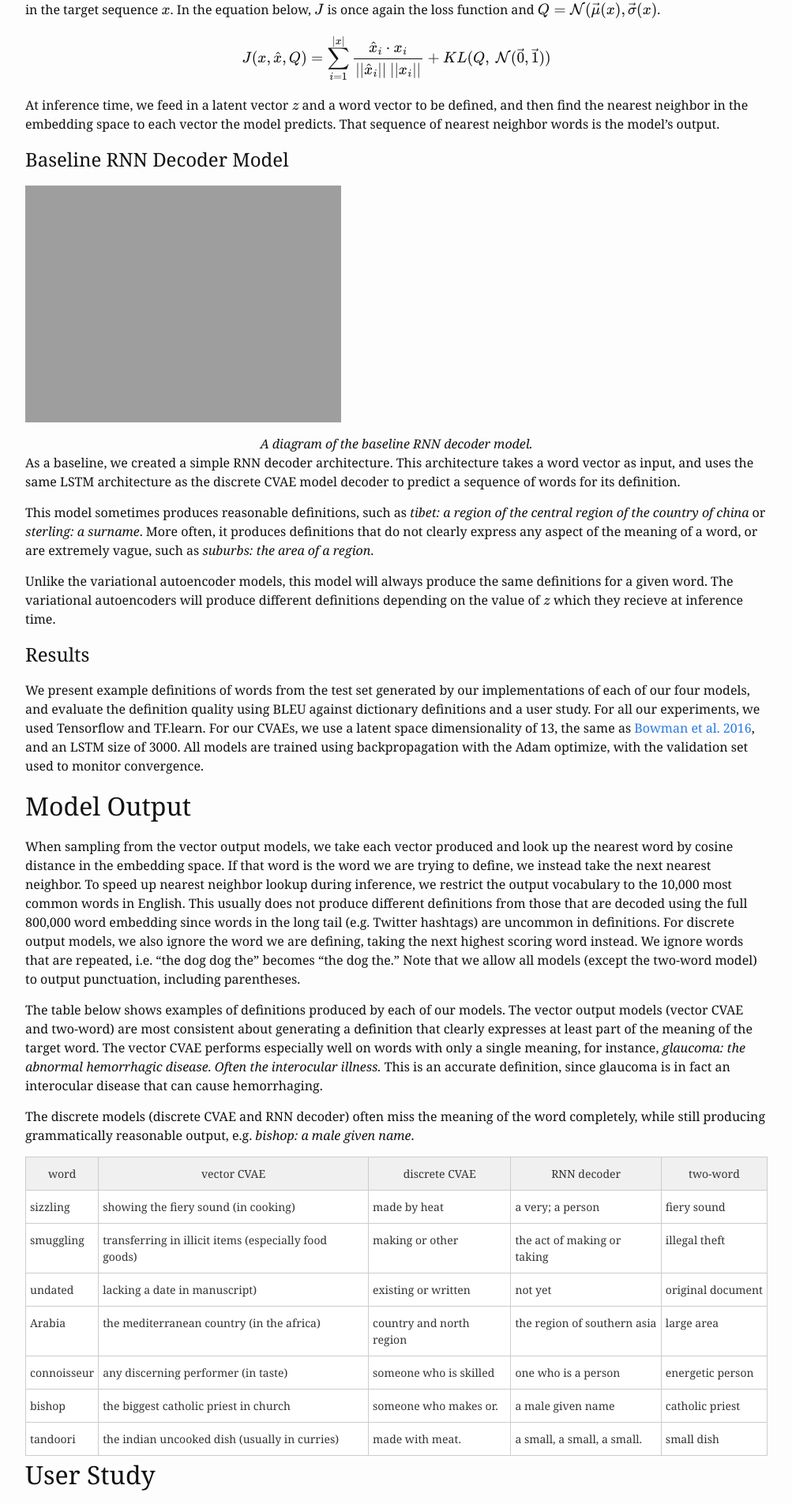
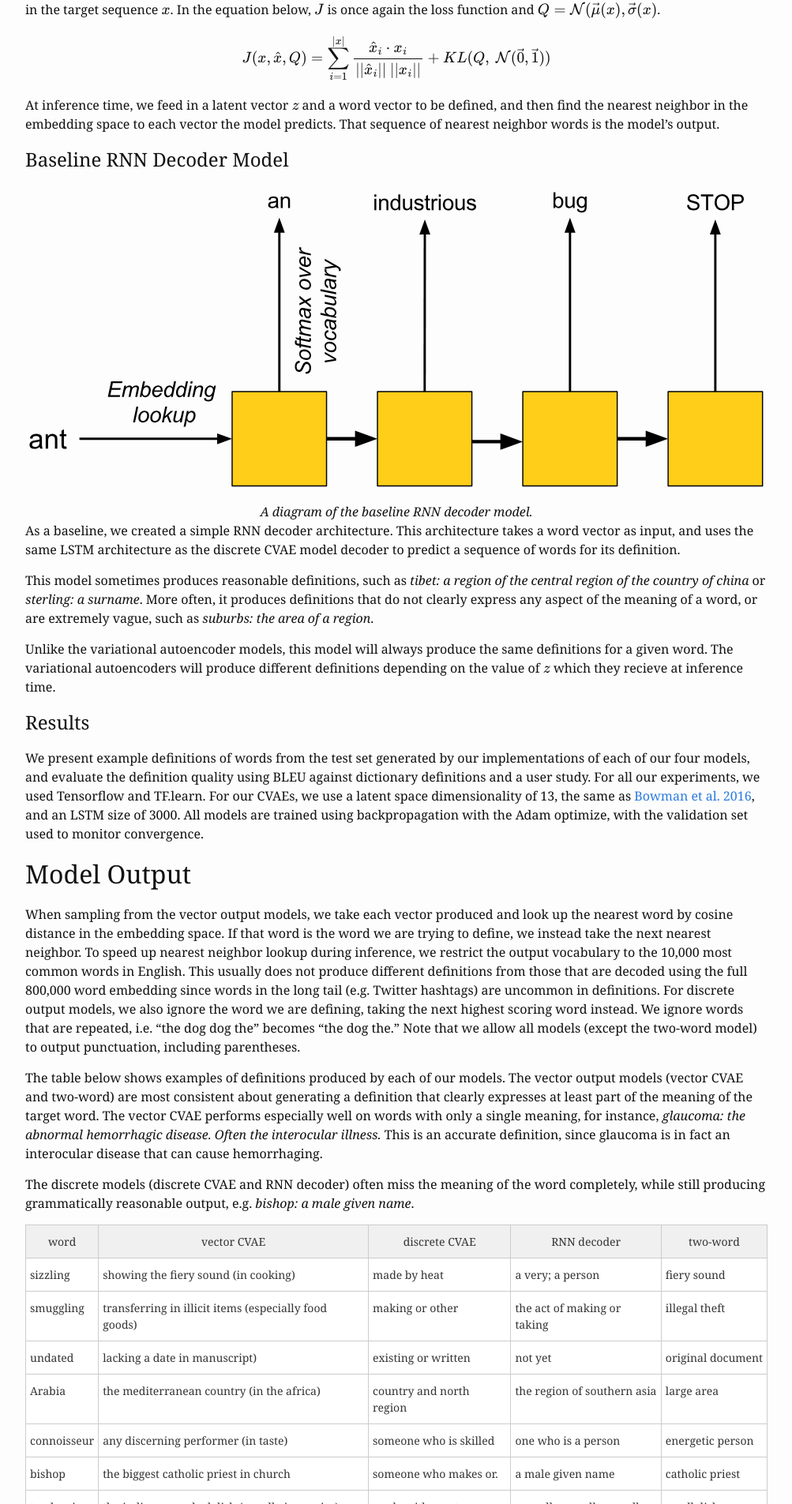
Before and after one commit to IJDykeman/ijdykeman.github.io, a Jekyll site: the page built from _posts/2017-05-15-vae-definition-generator.markdown, in a window 1280 px wide. Shown: the part 3746-5651 px from the top of the page at 79% size, without its empty margins (138-1141 px from the left). Built offline with Jekyll 4.4.1, drawn with Linux system fonts in a browser that asks for light colours; formulas are drawn with MathJax 3.

Commit message:
autocommit of a content change

```diff
--- a/_posts/2017-05-15-vae-definition-generator.markdown
+++ b/_posts/2017-05-15-vae-definition-generator.markdown
@@ -170,7 +170,7 @@ At inference time, we feed in a latent vector $$z$$ and a word vector to be defi
 
 # Baseline RNN Decoder Model
 
-![RNN decoder diagram](/assets/vae-definition-generation/rnn_decoder_diagram.svg =500x)
+![RNN decoder diagram](/assets/vae-definition-generation/rnn_decoder_diagram.svg)
 
 <center><i>A diagram of the baseline RNN decoder model.</i></center>
 
```
